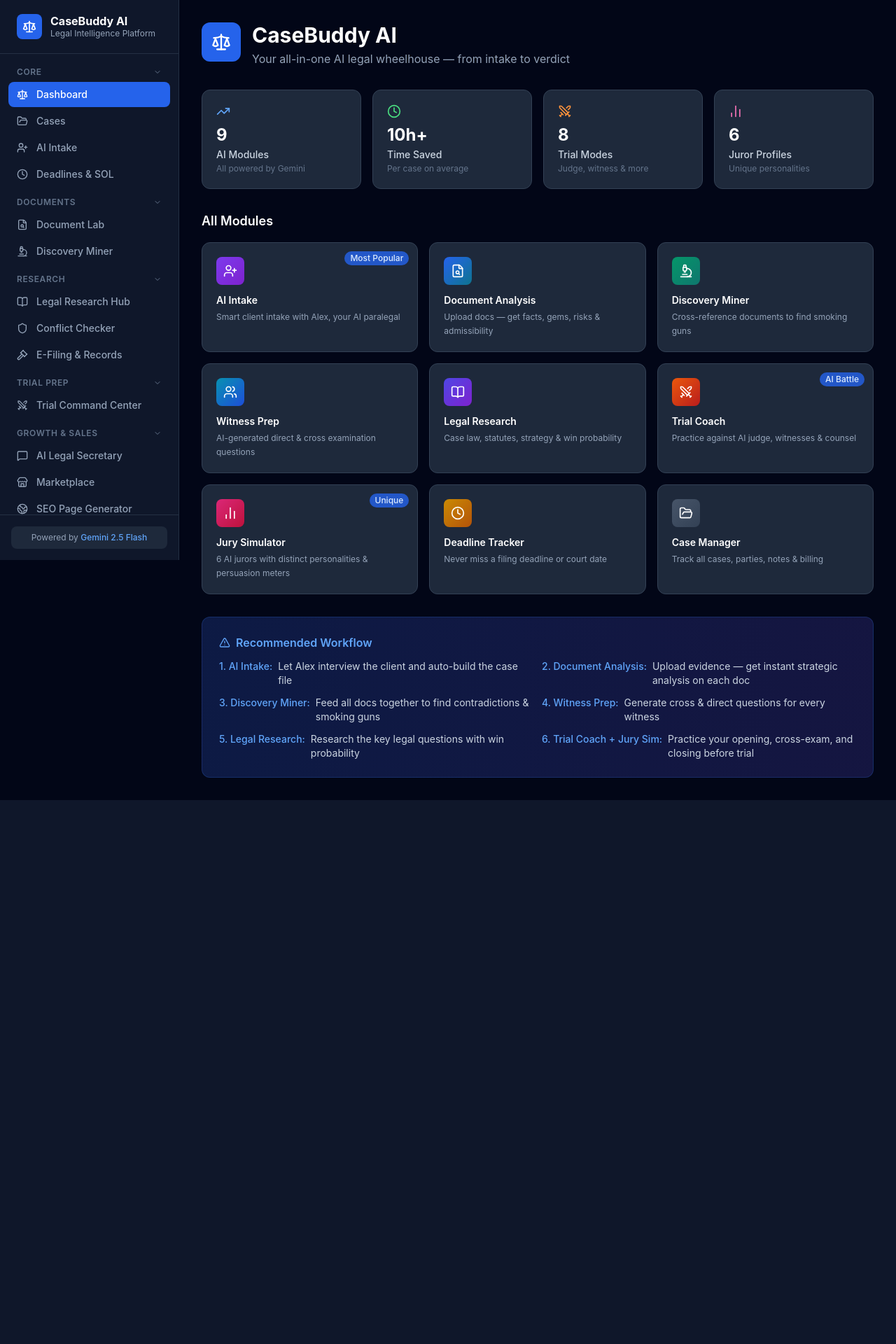
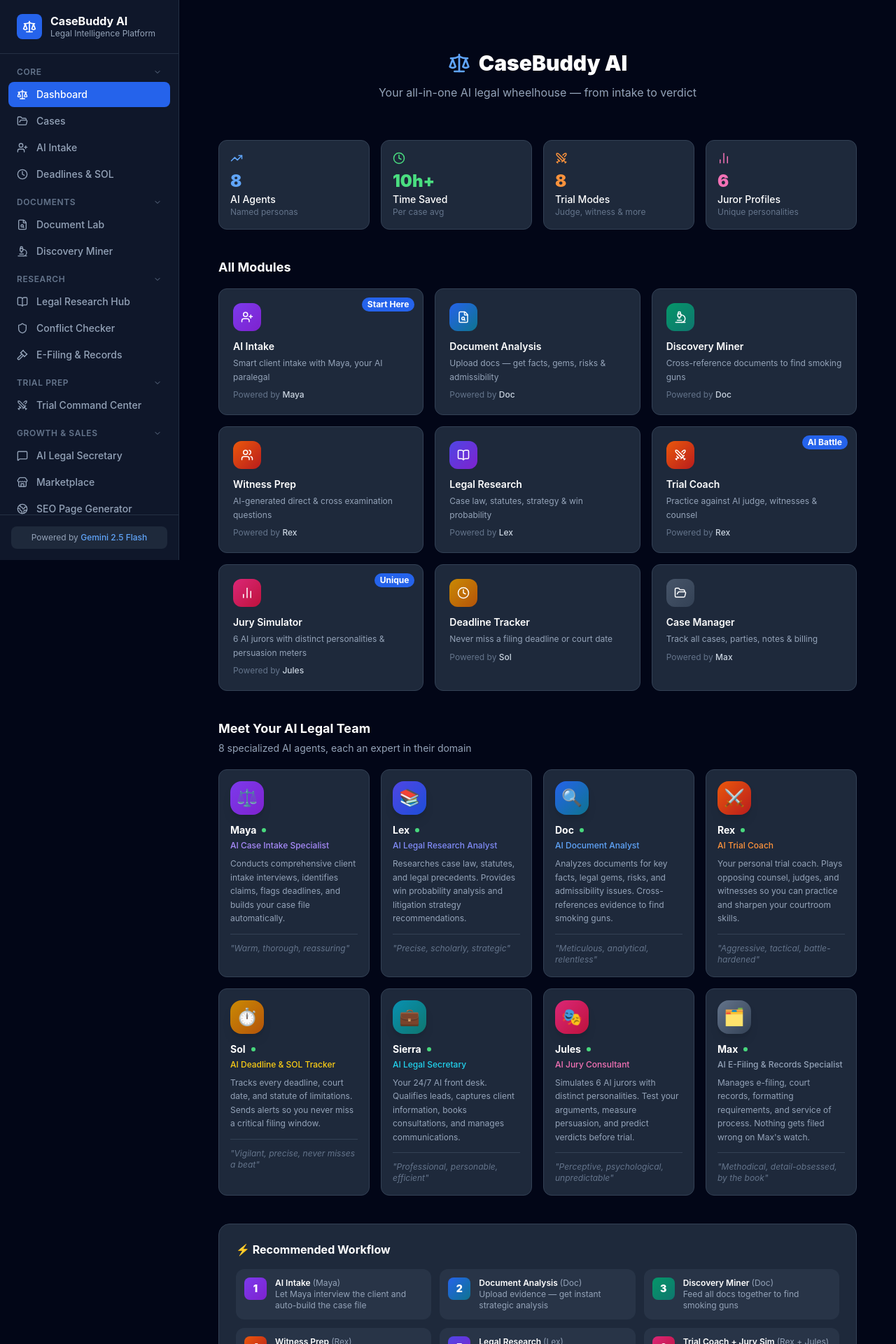
Before and after one commit to patriotnewsactivism/Casebuddy-AI-Trial-Prep, a React (Create React App) app: page / in a window 1280 px wide. Shown: the top 1920 px of the page at 70% size. Before the commit the page ends 1143 px from the top, so only its background shows below. Built offline with nearby package versions, Linux system fonts and the light colour scheme; no server answers.

Commit message:
Update Dashboard - Meet the Team section, agent branding on all modules

```diff
--- a/src/pages/Dashboard.tsx
+++ b/src/pages/Dashboard.tsx
@@ -1,91 +1,121 @@
 import React from 'react';
 import { Scale, FolderOpen, UserPlus, FileSearch, Microscope, Swords, Users, BookOpen, Clock, BarChart2, TrendingUp, AlertTriangle } from 'lucide-react';
 import { Link } from 'react-router-dom';
+import { AGENT_LIST } from '../agents/personas';
 
 const MODULES = [
-  { to: '/intake', label: 'AI Intake', desc: 'Smart client intake with Alex, your AI paralegal', icon: UserPlus, color: 'from-violet-600 to-purple-700', tag: 'Most Popular' },
-  { to: '/documents', label: 'Document Analysis', desc: 'Upload docs — get facts, gems, risks & admissibility', icon: FileSearch, color: 'from-blue-600 to-cyan-700', tag: null },
-  { to: '/discovery', label: 'Discovery Miner', desc: 'Cross-reference documents to find smoking guns', icon: Microscope, color: 'from-emerald-600 to-teal-700', tag: null },
-  { to: '/witnesses', label: 'Witness Prep', desc: 'AI-generated direct & cross examination questions', icon: Users, color: 'from-cyan-600 to-blue-700', tag: null },
-  { to: '/research', label: 'Legal Research', desc: 'Case law, statutes, strategy & win probability', icon: BookOpen, color: 'from-indigo-600 to-purple-700', tag: null },
-  { to: '/trial', label: 'Trial Coach', desc: 'Practice against AI judge, witnesses & counsel', icon: Swords, color: 'from-orange-600 to-red-700', tag: 'AI Battle' },
-  { to: '/jury', label: 'Jury Simulator', desc: '6 AI jurors with distinct personalities & persuasion meters', icon: BarChart2, color: 'from-pink-600 to-rose-700', tag: 'Unique' },
-  { to: '/deadlines', label: 'Deadline Tracker', desc: 'Never miss a filing deadline or court date', icon: Clock, color: 'from-yellow-600 to-amber-700', tag: null },
-  { to: '/cases', label: 'Case Manager', desc: 'Track all cases, parties, notes & billing', icon: FolderOpen, color: 'from-slate-600 to-slate-700', tag: null },
+  { to: '/intake', label: 'AI Intake', desc: 'Smart client intake with Maya, your AI paralegal', icon: UserPlus, color: 'from-violet-600 to-purple-700', tag: 'Start Here', agent: 'Maya' },
+  { to: '/documents', label: 'Document Analysis', desc: 'Upload docs — get facts, gems, risks & admissibility', icon: FileSearch, color: 'from-blue-600 to-cyan-700', tag: null, agent: 'Doc' },
+  { to: '/discovery', label: 'Discovery Miner', desc: 'Cross-reference documents to find smoking guns', icon: Microscope, color: 'from-emerald-600 to-teal-700', tag: null, agent: 'Doc' },
+  { to: '/witnesses', label: 'Witness Prep', desc: 'AI-generated direct & cross examination questions', icon: Users, color: 'from-orange-600 to-red-700', tag: null, agent: 'Rex' },
+  { to: '/research', label: 'Legal Research', desc: 'Case law, statutes, strategy & win probability', icon: BookOpen, color: 'from-indigo-600 to-purple-700', tag: null, agent: 'Lex' },
+  { to: '/trial', label: 'Trial Coach', desc: 'Practice against AI judge, witnesses & counsel', icon: Swords, color: 'from-orange-600 to-red-700', tag: 'AI Battle', agent: 'Rex' },
+  { to: '/jury', label: 'Jury Simulator', desc: '6 AI jurors with distinct personalities & persuasion meters', icon: BarChart2, color: 'from-pink-600 to-rose-700', tag: 'Unique', agent: 'Jules' },
+  { to: '/deadlines', label: 'Deadline Tracker', desc: 'Never miss a filing deadline or court date', icon: Clock, color: 'from-yellow-600 to-amber-700', tag: null, agent: 'Sol' },
+  { to: '/cases', label: 'Case Manager', desc: 'Track all cases, parties, notes & billing', icon: FolderOpen, color: 'from-slate-600 to-slate-700', tag: null, agent: 'Max' },
 ];
 
 export default function Dashboard() {
   return (
-    <div className="max-w-6xl mx-auto space-y-8">
+    <div className="p-6 max-w-6xl mx-auto space-y-10">
+
       {/* Header */}
-      <div className="flex items-start gap-4">
-        <div className="w-14 h-14 bg-blue-600 rounded-xl flex items-center justify-center flex-shrink-0">
-          <Scale className="text-white" size={28} />
+      <div className="text-center py-4">
+        <div className="flex items-center justify-center gap-3 mb-3">
+          <Scale size={32} className="text-blue-400" />
+          <h1 className="text-3xl font-black text-white">CaseBuddy AI</h1>
         </div>
-        <div>
-          <h1 className="text-3xl font-bold text-white">CaseBuddy AI</h1>
-          <p className="text-slate-400 mt-1">Your all-in-one AI legal wheelhouse — from intake to verdict</p>
-        </div>
+        <p className="text-slate-400 text-base">Your all-in-one AI legal wheelhouse — from intake to verdict</p>
       </div>
 
       {/* Stats */}
       <div className="grid grid-cols-2 md:grid-cols-4 gap-4">
         {[
-          { label: 'AI Modules', value: '9', icon: TrendingUp, color: 'text-blue-400', sub: 'All powered by Gemini' },
-          { label: 'Time Saved', value: '10h+', icon: Clock, color: 'text-green-400', sub: 'Per case on average' },
+          { label: 'AI Agents', value: '8', icon: TrendingUp, color: 'text-blue-400', sub: 'Named personas' },
+          { label: 'Time Saved', value: '10h+', icon: Clock, color: 'text-green-400', sub: 'Per case avg' },
           { label: 'Trial Modes', value: '8', icon: Swords, color: 'text-orange-400', sub: 'Judge, witness & more' },
           { label: 'Juror Profiles', value: '6', icon: BarChart2, color: 'text-pink-400', sub: 'Unique personalities' },
         ].map(({ label, value, icon: Icon, color, sub }) => (
-          <div key={label} className="bg-slate-800 rounded-xl p-5 border border-slate-700">
-            <Icon className={color} size={20} />
-            <div className="text-2xl font-bold text-white mt-2">{value}</div>
-            <div className="text-sm text-slate-300 mt-0.5 font-medium">{label}</div>
-            <div className="text-xs text-slate-500 mt-0.5">{sub}</div>
+          <div key={label} className="bg-slate-800 border border-slate-700 rounded-xl p-4">
+            <Icon size={18} className={`${color} mb-2`} />
+            <div className={`text-2xl font-black ${color}`}>{value}</div>
+            <div className="text-white text-sm font-medium">{label}</div>
+            <div className="text-slate-500 text-xs">{sub}</div>
           </div>
         ))}
       </div>
 
       {/* Module Grid */}
       <div>
-        <h2 className="text-lg font-semibold text-white mb-4">All Modules</h2>
-        <div className="grid md:grid-cols-2 lg:grid-cols-3 gap-4">
-          {MODULES.map(({ to, label, desc, icon: Icon, color, tag }) => (
+        <h2 className="text-white font-bold text-lg mb-4">All Modules</h2>
+        <div className="grid grid-cols-1 sm:grid-cols-2 lg:grid-cols-3 gap-4">
+          {MODULES.map(({ to, label, desc, icon: Icon, color, tag, agent }) => (
             <Link key={to} to={to}
-              className="group bg-slate-800 border border-slate-700 rounded-xl p-5 hover:border-slate-500 transition-all hover:-translate-y-0.5 relative overflow-hidden">
+              className="bg-slate-800 border border-slate-700 hover:border-slate-500 rounded-xl p-5 transition-all hover:scale-[1.02] group relative overflow-hidden">
               {tag && (
-                <div className="absolute top-3 right-3 text-xs bg-blue-600/80 text-blue-100 px-2 py-0.5 rounded-full font-medium">{tag}</div>
+                <span className="absolute top-3 right-3 bg-blue-600 text-white text-xs font-bold px-2 py-0.5 rounded-full">{tag}</span>
               )}
-              <div className={`inline-flex p-2.5 rounded-lg bg-gradient-to-br ${color} mb-3`}>
-                <Icon className="text-white" size={20} />
+              <div className={`w-10 h-10 rounded-xl bg-gradient-to-br ${color} flex items-center justify-center mb-3`}>
+                <Icon size={18} className="text-white" />
               </div>
-              <div className="font-semibold text-white group-hover:text-blue-300 transition-colors text-sm">{label}</div>
-              <div className="text-xs text-slate-400 mt-1 leading-relaxed">{desc}</div>
+              <h3 className="text-white font-semibold text-sm mb-1">{label}</h3>
+              <p className="text-slate-400 text-xs leading-relaxed mb-2">{desc}</p>
+              <p className="text-xs text-slate-500">Powered by <span className="text-slate-300 font-medium">{agent}</span></p>
             </Link>
           ))}
         </div>
       </div>
 
-      {/* Quick Start */}
-      <div className="bg-gradient-to-r from-blue-900/40 to-indigo-900/40 border border-blue-500/20 rounded-xl p-6">
-        <div className="flex items-center gap-2 text-blue-400 font-semibold mb-3">
-          <AlertTriangle size={16} /> Recommended Workflow
-        </div>
-        <div className="grid md:grid-cols-2 gap-3 text-sm">
-          {[
-            ['1. AI Intake', 'Let Alex interview the client and auto-build the case file'],
-            ['2. Document Analysis', 'Upload evidence — get instant strategic analysis on each doc'],
-            ['3. Discovery Miner', 'Feed all docs together to find contradictions & smoking guns'],
-            ['4. Witness Prep', 'Generate cross & direct questions for every witness'],
-            ['5. Legal Research', 'Research the key legal questions with win probability'],
-            ['6. Trial Coach + Jury Sim', 'Practice your opening, cross-exam, and closing before trial'],
-          ].map(([step, desc]) => (
-            <div key={step} className="flex gap-2">
-              <span className="text-blue-400 font-medium whitespace-nowrap">{step}:</span>
-              <span className="text-slate-300">{desc}</span>
-            </div>
+      {/* Meet the Team */}
+      <div>
+        <h2 className="text-white font-bold text-lg mb-1">Meet Your AI Legal Team</h2>
+        <p className="text-slate-400 text-sm mb-5">8 specialized AI agents, each an expert in their domain</p>
+        <div className="grid grid-cols-1 sm:grid-cols-2 lg:grid-cols-4 gap-4">
+          {AGENT_LIST.map(agent => (
+            <Link key={agent.id} to={agent.route}
+              className="bg-slate-800 border border-slate-700 hover:border-slate-500 rounded-xl p-4 transition-all hover:scale-[1.02] group">
+              <div className={`w-12 h-12 rounded-2xl bg-gradient-to-br ${agent.color} flex items-center justify-center text-2xl mb-3 shadow-lg`}>
+                {agent.emoji}
+              </div>
+              <div className="flex items-center gap-2 mb-1">
+                <h3 className="text-white font-bold text-sm">{agent.name}</h3>
+                <span className="w-1.5 h-1.5 rounded-full bg-green-400 animate-pulse"></span>
+              </div>
+              <p className={`text-xs font-medium mb-2 ${agent.textColor}`}>{agent.title}</p>
+              <p className="text-slate-400 text-xs leading-relaxed">{agent.description}</p>
+              <div className="mt-3 pt-3 border-t border-slate-700">
+                <p className="text-xs text-slate-500 italic">"{agent.personality}"</p>
+              </div>
+            </Link>
           ))}
         </div>
       </div>
+
+      {/* Workflow */}
+      <div className="bg-slate-800 border border-slate-700 rounded-2xl p-6">
+        <h2 className="text-white font-bold text-base mb-4">⚡ Recommended Workflow</h2>
+        <div className="grid grid-cols-1 md:grid-cols-2 lg:grid-cols-3 gap-3">
+          {[
+            { step: '1', agent: 'Maya', label: 'AI Intake', desc: 'Let Maya interview the client and auto-build the case file', to: '/intake', color: 'from-violet-600 to-purple-700' },
+            { step: '2', agent: 'Doc', label: 'Document Analysis', desc: 'Upload evidence — get instant strategic analysis', to: '/documents', color: 'from-blue-600 to-cyan-700' },
+            { step: '3', agent: 'Doc', label: 'Discovery Miner', desc: 'Feed all docs together to find smoking guns', to: '/discovery', color: 'from-emerald-600 to-teal-700' },
+            { step: '4', agent: 'Rex', label: 'Witness Prep', desc: 'Generate cross & direct questions for every witness', to: '/witnesses', color: 'from-orange-600 to-red-700' },
+            { step: '5', agent: 'Lex', label: 'Legal Research', desc: 'Research key legal questions with win probability', to: '/research', color: 'from-indigo-600 to-purple-700' },
+            { step: '6', agent: 'Rex + Jules', label: 'Trial Coach + Jury Sim', desc: 'Practice your opening, cross-exam, and closing', to: '/trial', color: 'from-pink-600 to-rose-700' },
+          ].map(({ step, agent, label, desc, to, color }) => (
+            <Link key={step} to={to} className="flex items-start gap-3 p-3 bg-slate-700/50 rounded-xl hover:bg-slate-700 transition-colors">
+              <div className={`w-8 h-8 rounded-lg bg-gradient-to-br ${color} flex items-center justify-center text-white font-black text-sm flex-shrink-0`}>
+                {step}
+              </div>
+              <div>
+                <p className="text-white text-xs font-semibold">{label} <span className="text-slate-400 font-normal">({agent})</span></p>
+                <p className="text-slate-400 text-xs">{desc}</p>
+              </div>
+            </Link>
+          ))}
+        </div>
+      </div>
+
     </div>
   );
 }
```
